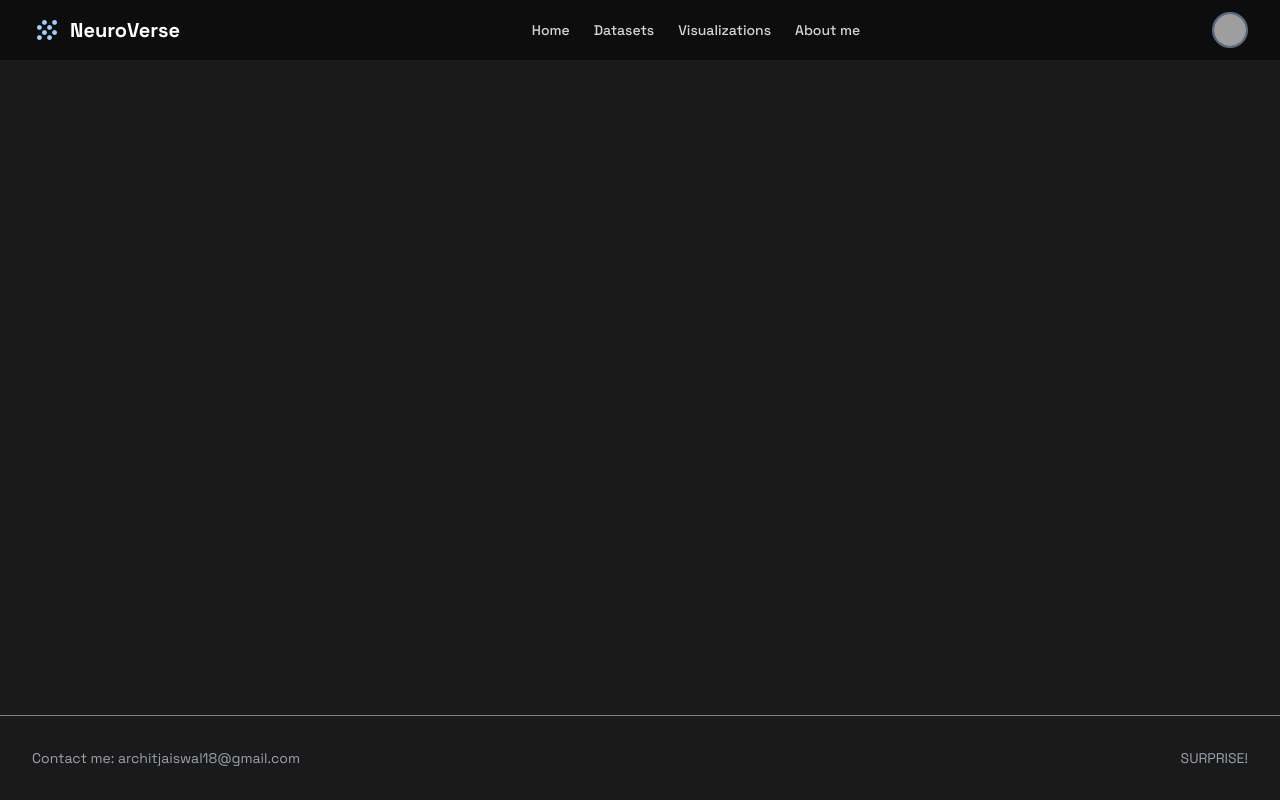
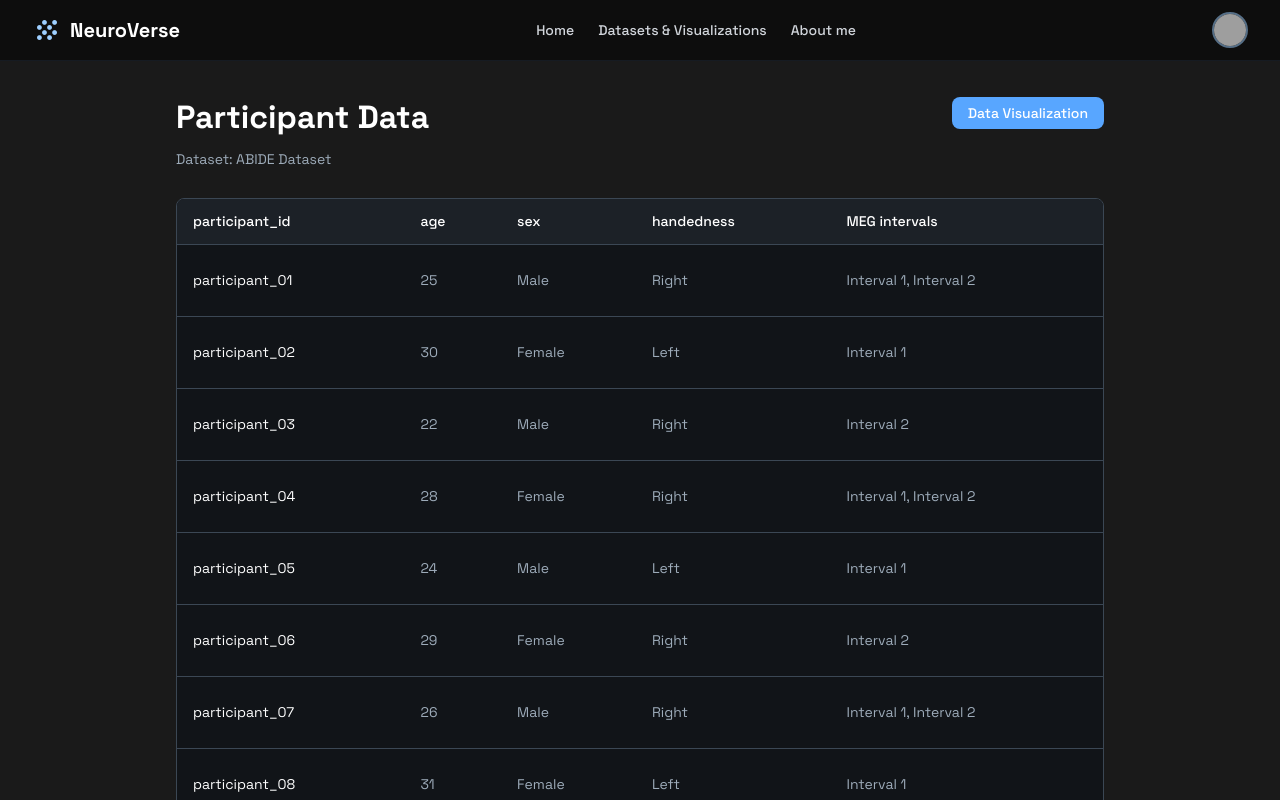
Before and after one commit to archiips/NeuroVerse, a React (Vite) app in the folder Frontend/neuro-frontend-main/: page /datasets/abide in a window 1280 px wide. Shown: the top 800 px of the page. Built offline with nearby package versions, Linux system fonts and the light colour scheme; grey boxes are pictures that could not be loaded.

Commit message:
Updated the Datasets page to now have Datasets & Visualizations both in one page

```diff
--- a/Frontend/neuro-frontend-main/src/App.jsx
+++ b/Frontend/neuro-frontend-main/src/App.jsx
@@ -3,6 +3,7 @@ import Header from "./components/Header";
 import Footer from "./components/Footer";
 import HomePage from "./components/HomePage";
 import DatasetsPage from "./components/DatasetsPage";
+import DatasetDetail from "./components/DatasetDetail";
 
 const App = () => {
   return (
@@ -12,6 +13,7 @@ const App = () => {
         <Routes>
           <Route path="/" element={<HomePage />} />
           <Route path="/datasets" element={<DatasetsPage />} />
+          <Route path="/datasets/:id" element={<DatasetDetail />} />
         </Routes>
       </main>
       <Footer />
--- /dev/null
+++ b/Frontend/neuro-frontend-main/src/components/DatasetDetail.jsx
@@ -0,0 +1,105 @@
+import { useParams, useNavigate } from "react-router-dom";
+
+const DatasetDetail = () => {
+  const { id } = useParams();
+  const navigate = useNavigate();
+
+  // Sample dataset information
+  const datasetInfo = {
+    "midnight-scan-club": {
+      title: "Midnight Scan Club",
+      name: "Midnight Scan Club"
+    },
+    "human-connectome": {
+      title: "Human Connectome Project",
+      name: "Human Connectome Project"
+    },
+    "adni": {
+      title: "Alzheimer's Disease Neuroimaging Initiative",
+      name: "ADNI Study"
+    },
+    "abide": {
+      title: "Autism Brain Imaging Data Exchange",
+      name: "ABIDE Dataset"
+    }
+  };
+
+  const dataset = datasetInfo[id] || { title: "Dataset", name: "Unknown Dataset" };
+
+  // Sample participant data
+  const participants = [
+    { id: "participant_01", age: 25, sex: "Male", handedness: "Right", intervals: "Interval 1, Interval 2" },
+    { id: "participant_02", age: 30, sex: "Female", handedness: "Left", intervals: "Interval 1" },
+    { id: "participant_03", age: 22, sex: "Male", handedness: "Right", intervals: "Interval 2" },
+    { id: "participant_04", age: 28, sex: "Female", handedness: "Right", intervals: "Interval 1, Interval 2" },
+    { id: "participant_05", age: 24, sex: "Male", handedness: "Left", intervals: "Interval 1" },
+    { id: "participant_06", age: 29, sex: "Female", handedness: "Right", intervals: "Interval 2" },
+    { id: "participant_07", age: 26, sex: "Male", handedness: "Right", intervals: "Interval 1, Interval 2" },
+    { id: "participant_08", age: 31, sex: "Female", handedness: "Left", intervals: "Interval 1" },
+    { id: "participant_09", age: 23, sex: "Male", handedness: "Right", intervals: "Interval 2" },
+    { id: "participant_10", age: 27, sex: "Female", handedness: "Right", intervals: "Interval 1, Interval 2" }
+  ];
+
+  return (
+    <div className="px-40 flex flex-1 justify-center py-5">
+      <div className="flex flex-col max-w-[960px] flex-1">
+        <div className="flex flex-wrap justify-between gap-3 p-4">
+          <div className="flex min-w-72 flex-col gap-3">
+            <p className="text-white tracking-light text-[32px] font-bold leading-tight">Participant Data</p>
+            <p className="text-[#9dabb9] text-sm font-normal leading-normal">Dataset: {dataset.name}</p>
+          </div>
+          <button
+            onClick={() => navigate('/datasets')}
+            className="flex min-w-[84px] max-w-[480px] cursor-pointer items-center justify-center overflow-hidden rounded-lg h-8 px-4 bg-primary-blue text-white text-sm font-medium leading-normal hover:bg-secondary-blue transition-colors"
+          >
+            <span className="truncate">Data Visualization</span>
+          </button>
+        </div>
+        <div className="px-4 py-3">
+          <div className="flex overflow-hidden rounded-lg border border-[#3b4754] bg-[#111418]">
+            <div className="w-full overflow-x-auto">
+              <table className="w-full">
+                <thead>
+                  <tr className="bg-[#1c2127]">
+                    <th className="px-4 py-3 text-left text-white text-sm font-medium leading-normal">
+                      participant_id
+                    </th>
+                    <th className="px-4 py-3 text-left text-white text-sm font-medium leading-normal">age</th>
+                    <th className="px-4 py-3 text-left text-white text-sm font-medium leading-normal">sex</th>
+                    <th className="px-4 py-3 text-left text-white text-sm font-medium leading-normal">handedness</th>
+                    <th className="px-4 py-3 text-left text-white text-sm font-medium leading-normal">
+                      MEG intervals
+                    </th>
+                  </tr>
+                </thead>
+                <tbody>
+                  {participants.map((participant, index) => (
+                    <tr key={index} className="border-t border-t-[#3b4754]">
+                      <td className="h-[72px] px-4 py-2 text-white text-sm font-normal leading-normal">
+                        {participant.id}
+                      </td>
+                      <td className="h-[72px] px-4 py-2 text-[#9dabb9] text-sm font-normal leading-normal">
+                        {participant.age}
+                      </td>
+                      <td className="h-[72px] px-4 py-2 text-[#9dabb9] text-sm font-normal leading-normal">
+                        {participant.sex}
+                      </td>
+                      <td className="h-[72px] px-4 py-2 text-[#9dabb9] text-sm font-normal leading-normal">
+                        {participant.handedness}
+                      </td>
+                      <td className="h-[72px] px-4 py-2 text-[#9dabb9] text-sm font-normal leading-normal">
+                        {participant.intervals}
+                      </td>
+                    </tr>
+                  ))}
+                </tbody>
+              </table>
+            </div>
+          </div>
+        </div>
+      </div>
+    </div>
+  );
+};
+
+export default DatasetDetail;
--- a/Frontend/neuro-frontend-main/src/components/DatasetsPage.jsx
+++ b/Frontend/neuro-frontend-main/src/components/DatasetsPage.jsx
@@ -1,24 +1,30 @@
+import { Link } from "react-router-dom";
+
 const DatasetsPage = () => {
   const datasets = [
     {
+      id: "midnight-scan-club",
       title: "Midnight Scan Club",
       description: "A high-quality, long-term fMRI dataset tracking individual brain functional connectivity.",
       image: "https://lh3.googleusercontent.com/aida-public/AB6AXuCEFbnsvNNyOYP9sf-sw4_6vUIouIPKbsBr-_wFg4RHZJO4cv5BPzVz3OFcCUkGcEtKGdfMTCscaudtI3FMH9Dc23p1mah-8PiEwVMIySCGdbHu1lJeEe3kxRtA5ITwb8vv_sQdHm800Y_fk7i8fTJa51RY_WlJAVoBqtuj3doc2lAoHAFmLnmnJfU_TUOBELvK9an-veojGAD1KESQ-RBdEkQmDIr7e3uK3ELmiyMAr6pqhxkxdA9phH8PCdr3GAfqtF3CpDzbHQ4",
       link: "#"
     },
     {
+      id: "human-connectome",
       title: "Human Connectome Project",
       description: "Maps neural pathways to understand the structural and functional connectivity of the human brain.",
       image: "https://lh3.googleusercontent.com/aida-public/AB6AXuCLYAw2JGh2gTbbcKQmi9BrVFYM7W2ed5szCOePE7dughf4K6BVOLHfHrDwzn48nWhl42xbA4XJ3gjOSQxG9B80eNeKshIoZo7O4YM2YzifyOvITydSL-lC480a2YBq0mlLVb8fc8pCcoST5u-wQsntr-5phaPiCaHtGdIzoGugm-W-ERDUGXVZTxTVhYzPgi-0uWyP1JutORRLOIutTkEPtzRfKAmVD14za4v0sCWz2dB-YsmG7rZKIQXk7DDMkHlzsZarZxz1Q8U",
       link: "#"
     },
     {
+      id: "adni",
       title: "Alzheimer's Disease Neuroimaging Initiative",
       description: "Investigates biomarkers for the early detection and tracking of Alzheimer's disease.",
       image: "https://lh3.googleusercontent.com/aida-public/AB6AXuA4eIgjcKncznIf-S0_JdVMlLxrl8mmpUnmTQSje1SmRpQEZJt0YxZUTDuFcbEsACABUWXAk_7FalGVjOBqRj_Nb00XdDZLiPi2XRjC4YwfHrGZxxmVOecyq0GtN6ZdaVP59b4Rzz9wL7EAb9I0osKFOsVnWSMmWIurKoAxJjdotarK7e1rZqL4svS1laFFAY6zgbmoxcNuYHBa3k7Ta69GFbozu_G8uwftOafhOGCgoVemXL5aAr3CxigjwdyW7CTpRtPqHk1VVlg",
       link: "#"
     },
     {
+      id: "abide",
       title: "Autism Brain Imaging Data Exchange",
       description: "A large-scale data sharing initiative for accelerating the understanding of autism spectrum disorder.",
       image: "https://lh3.googleusercontent.com/aida-public/AB6AXuAyUssXR0M4HUGmffyS_rDWAHf41CuQrE9A0W9pYxoTIQEExqpvu2B1fQ7ta_wGsYNlWoGia-9rLhuA_mqb8T-uWisZijNc2zpvC79DGB_NdpzFyxiHupKzaoWXSjjTV8O9CfsAL4rXhdaaH4t8RtszbECyx2e0luJQyVWhZQjndH23BBKUnej3RAepQAYbqtTglpOy30__uSXRlllCrZFi4kWBsn5pKE0Yc7z-V-AFO7N2Q_Ssw02Vuirui5evHl6QLSZdlA9Sb3M",
@@ -34,9 +40,10 @@ const DatasetsPage = () => {
 
       <div className="grid grid-cols-1 gap-6 sm:grid-cols-2 lg:grid-cols-3 xl:grid-cols-4">
         {datasets.map((dataset, index) => (
-          <div
+          <Link
             key={index}
-            className="group flex flex-col overflow-hidden rounded-lg border border-gray-200/80 bg-white shadow-sm transition-all hover:shadow-lg dark:border-dark-border/80 dark:bg-dark-border/30 dark:hover:border-secondary-blue/50"
+            to={`/datasets/${dataset.id}`}
+            className="group flex flex-col overflow-hidden rounded-lg border border-gray-200/80 bg-white shadow-sm transition-all hover:shadow-lg dark:border-dark-border/80 dark:bg-dark-border/30 dark:hover:border-secondary-blue/50 cursor-pointer"
           >
             <div className="relative aspect-video">
               <img
@@ -53,15 +60,12 @@ const DatasetsPage = () => {
               <p className="mb-4 text-sm text-gray-600 dark:text-gray-400">
                 {dataset.description}
               </p>
-              <a
-                className="inline-flex items-center gap-1 text-sm font-medium text-secondary-blue hover:underline dark:text-light-blue"
-                href={dataset.link}
-              >
-                View Original Source
+              <span className="inline-flex items-center gap-1 text-sm font-medium text-secondary-blue hover:underline dark:text-light-blue">
+                View Dataset Details
                 <span className="material-symbols-outlined text-base">arrow_forward</span>
-              </a>
+              </span>
             </div>
-          </div>
+          </Link>
         ))}
 
         {/* Skeleton loaders for upcoming datasets */}
--- a/Frontend/neuro-frontend-main/src/components/Header.jsx
+++ b/Frontend/neuro-frontend-main/src/components/Header.jsx
@@ -23,9 +23,8 @@ const Header = () => {
             className={`text-sm font-medium ${location.pathname === '/datasets' ? 'font-bold text-secondary-blue dark:text-light-blue' : 'text-gray-600 hover:text-primary dark:text-gray-300 dark:hover:text-primary'}`}
             to="/datasets"
           >
-            Datasets
+            Datasets & Visualizations
           </Link>
-          <a className="text-sm font-medium text-gray-600 hover:text-primary dark:text-gray-300 dark:hover:text-primary" href="#">Visualizations</a>
           <a className="text-sm font-medium text-gray-600 hover:text-primary dark:text-gray-300 dark:hover:text-primary" href="#">About me</a>
         </nav>
         <div className="flex items-center gap-4">
```
